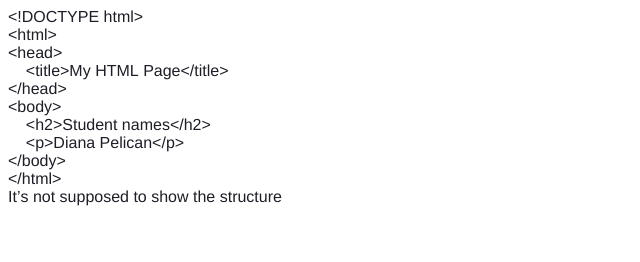
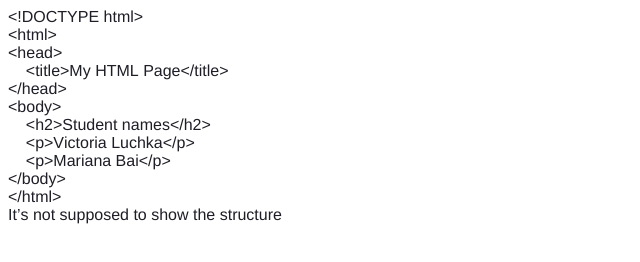
Before and after one commit to marianabai/MyProject, a plain HTML site: page index.html in a window 1280 px wide. Shown: the whole page, without its empty margins (0-640 px from the left). Drawn offline with Linux system fonts and the light colour scheme.

Commit message:
Added one more student

```diff
--- a/index.html
+++ b/index.html
@@ -19,7 +19,8 @@
 <p class="p1"><span class="s1">&lt;/head&gt;</span></p>
 <p class="p1"><span class="s1">&lt;body&gt;</span></p>
 <p class="p1"><span class="s1"><span class="Apple-converted-space">    </span>&lt;h2&gt;Student names&lt;/h2&gt;</span></p>
-<p class="p1"><span class="s1"><span class="Apple-converted-space">    </span>&lt;p&gt;Diana Pelican&lt;/p&gt;</span></p>
+<p class="p1"><span class="s1"><span class="Apple-converted-space">    </span>&lt;p&gt;Victoria Luchka&lt;/p&gt;</span></p>
+<p class="p1"><span class="s1"><span class="Apple-converted-space">    </span>&lt;p&gt;Mariana Bai&lt;/p&gt;</span></p>
 <p class="p1"><span class="s1">&lt;/body&gt;</span></p>
 <p class="p1"><span class="s1">&lt;/html&gt;</span></p>
 <p class="p1"><span class="s1">It’s not supposed to show the structure<span class="Apple-converted-space"> </span></span></p>
```
